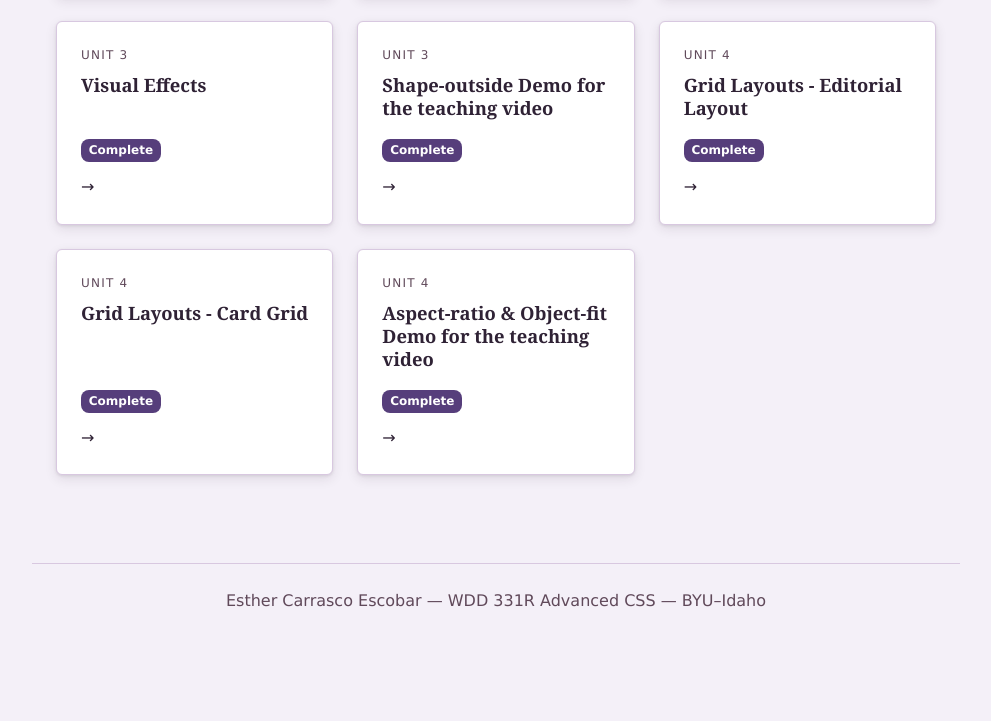
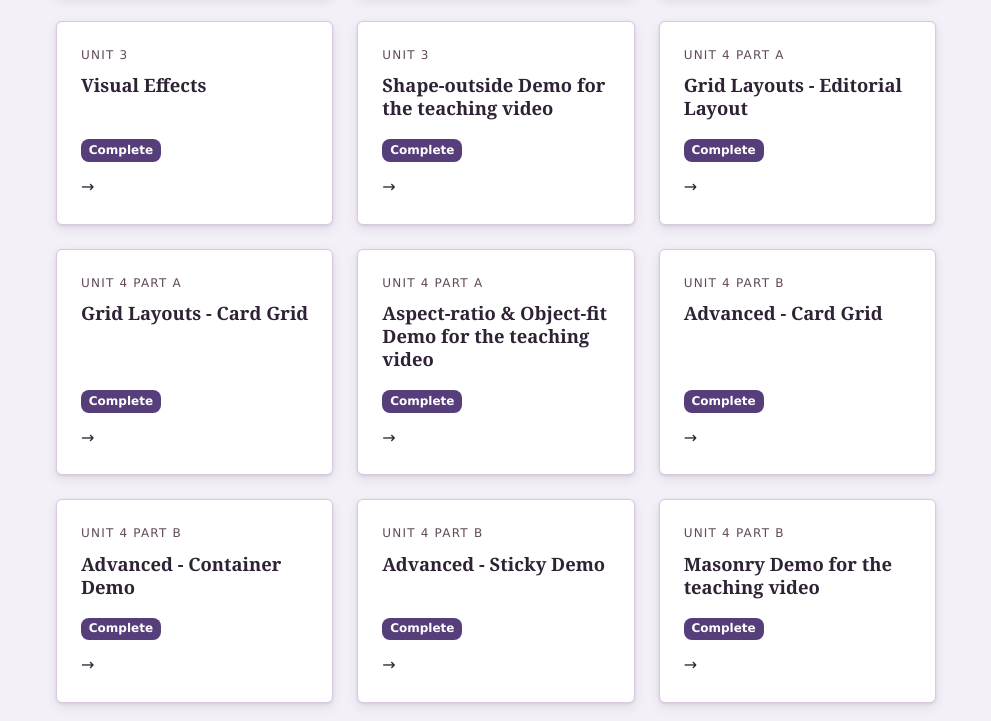
Before and after one commit to escarrasco/wdd331-practice, a website: page index.html in a window 1280 px wide. Shown: the part 759-1480 px from the top of the page, without its empty margins (144-1135 px from the left). Before the commit the page ends 1421 px from the top, so only its background shows below. Drawn offline with nearby package versions, Linux system fonts and the light colour scheme; files that its build step writes are made by us from their sources.

Commit message:
Subgrid and Container Layouts

```diff
--- a/index.html
+++ b/index.html
@@ -90,7 +90,7 @@
                     <span class="card__arrow">→</span>
                 </a>
                 <a class="card" href="unit-4/grid-layouts/editorial.html">
-                    <span class="card__unit">Unit 4</span>
+                    <span class="card__unit">Unit 4 Part A</span>
                     <span class="card__title">Grid Layouts - Editorial Layout</span>
                     <p class="card__desc">
                     </p>
@@ -98,7 +98,7 @@
                     <span class="card__arrow">→</span>
                 </a>
                 <a class="card" href="unit-4/grid-layouts/cards.html">
-                    <span class="card__unit">Unit 4</span>
+                    <span class="card__unit">Unit 4 Part A</span>
                     <span class="card__title">Grid Layouts - Card Grid</span>
                     <p class="card__desc">
                     </p>
@@ -106,8 +106,40 @@
                     <span class="card__arrow">→</span>
                 </a>
                 <a class="card" href="unit-4/aspect-ratio-object-fit/index.html">
-                    <span class="card__unit">Unit 4</span>
+                    <span class="card__unit">Unit 4 Part A</span>
                     <span class="card__title">Aspect-ratio & Object-fit Demo for the teaching video</span>
+                    <p class="card__desc">
+                    </p>
+                    <span class="card__status card__status--open">Complete</span>
+                    <span class="card__arrow">→</span>
+                </a>
+                <a class="card" href="unit-4/grid-layouts/advanced/cards.html">
+                    <span class="card__unit">Unit 4 Part B</span>
+                    <span class="card__title">Advanced - Card Grid</span>
+                    <p class="card__desc">
+                    </p>
+                    <span class="card__status card__status--open">Complete</span>
+                    <span class="card__arrow">→</span>
+                </a>
+                <a class="card" href="unit-4/grid-layouts/advanced/container-demo.html">
+                    <span class="card__unit">Unit 4 Part B</span>
+                    <span class="card__title">Advanced - Container Demo</span>
+                    <p class="card__desc">
+                    </p>
+                    <span class="card__status card__status--open">Complete</span>
+                    <span class="card__arrow">→</span>
+                </a>
+                <a class="card" href="unit-4/grid-layouts/advanced/sticky-demo.html">
+                    <span class="card__unit">Unit 4 Part B</span>
+                    <span class="card__title">Advanced - Sticky Demo</span>
+                    <p class="card__desc">
+                    </p>
+                    <span class="card__status card__status--open">Complete</span>
+                    <span class="card__arrow">→</span>
+                </a>
+                <a class="card" href="unit-4/masonry-demo/index.html">
+                    <span class="card__unit">Unit 4 Part B</span>
+                    <span class="card__title">Masonry Demo for the teaching video</span>
                     <p class="card__desc">
                     </p>
                     <span class="card__status card__status--open">Complete</span>
```
Also changed, not shown: README.md.
